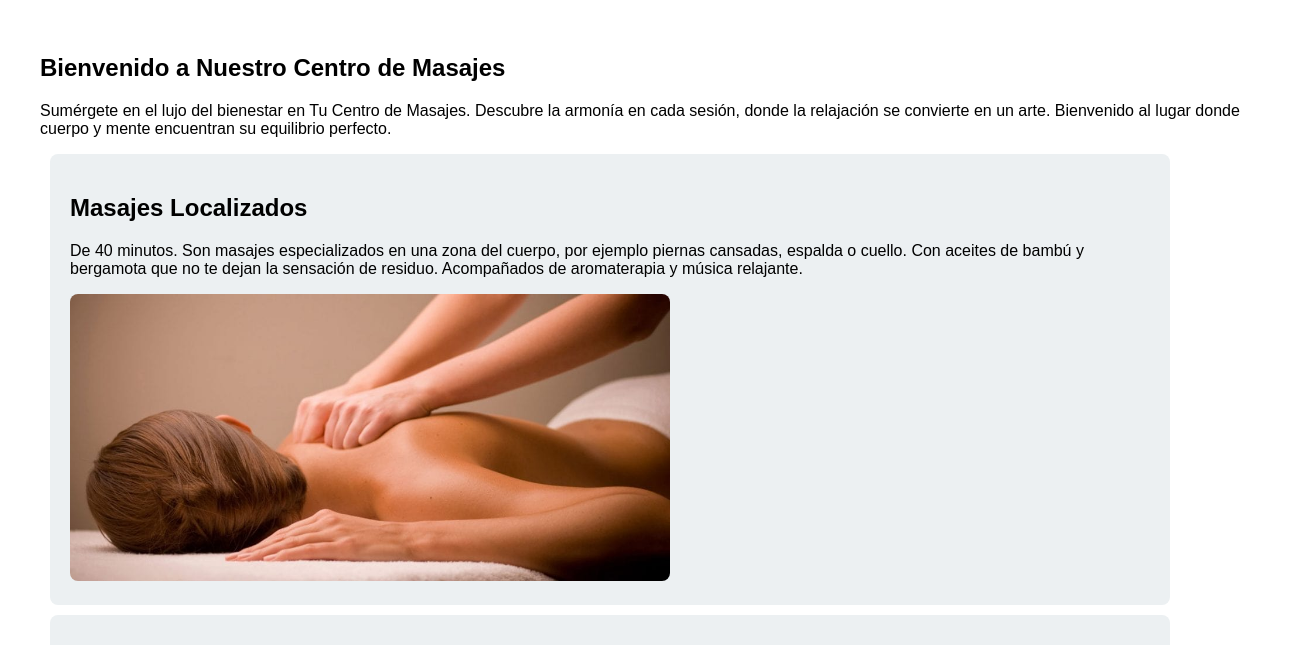
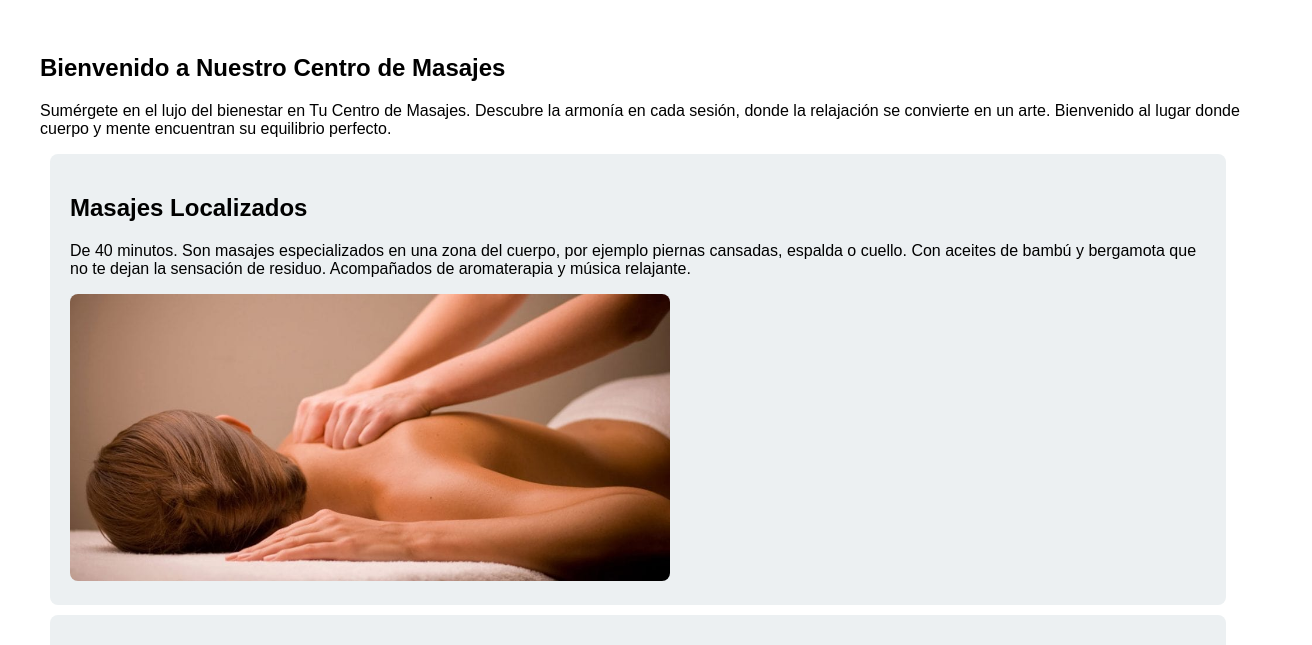
Before and after one commit to Daniel07Navarro/masajes-front, a plain HTML site: page index.html in a window 1280 px wide. Shown: the part 155-800 px from the top of the page, 1312 px wide, since content can reach past the window. Drawn offline with Linux system fonts and the light colour scheme.

Commit message:
Nuevos cambios

```diff
--- a/styles.css
+++ b/styles.css
@@ -1,3 +1,7 @@
+* {
+    box-sizing: border-box;
+}
+
 body {
     font-family: 'Arial', sans-serif;
     margin: 0;
@@ -61,7 +65,7 @@ section {
 }
 
 .carta {
-    width: 90%;
+    width: 98%;
     background-color: #ecf0f2;
     padding: 20px;
     margin: 10px;
```
